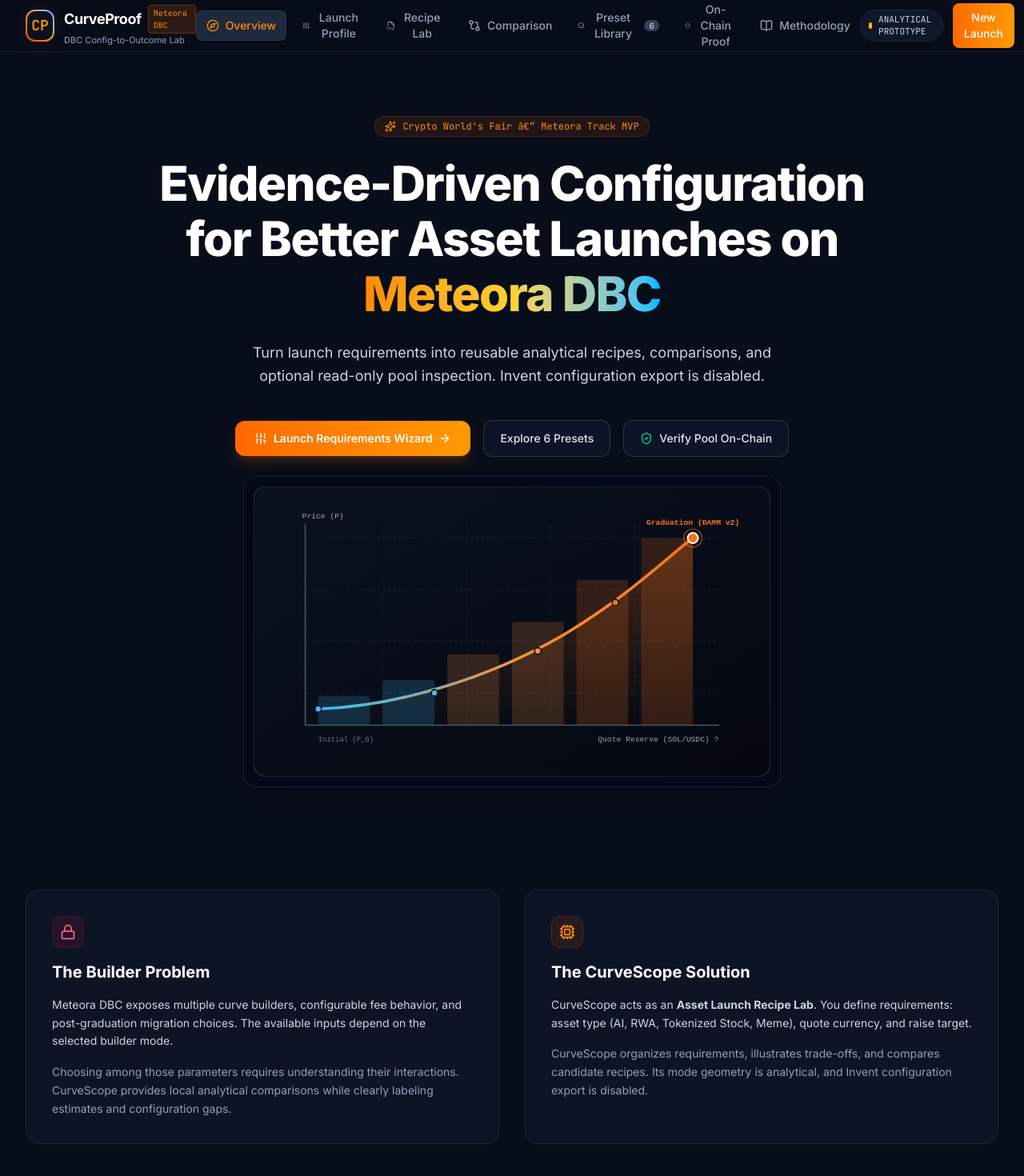
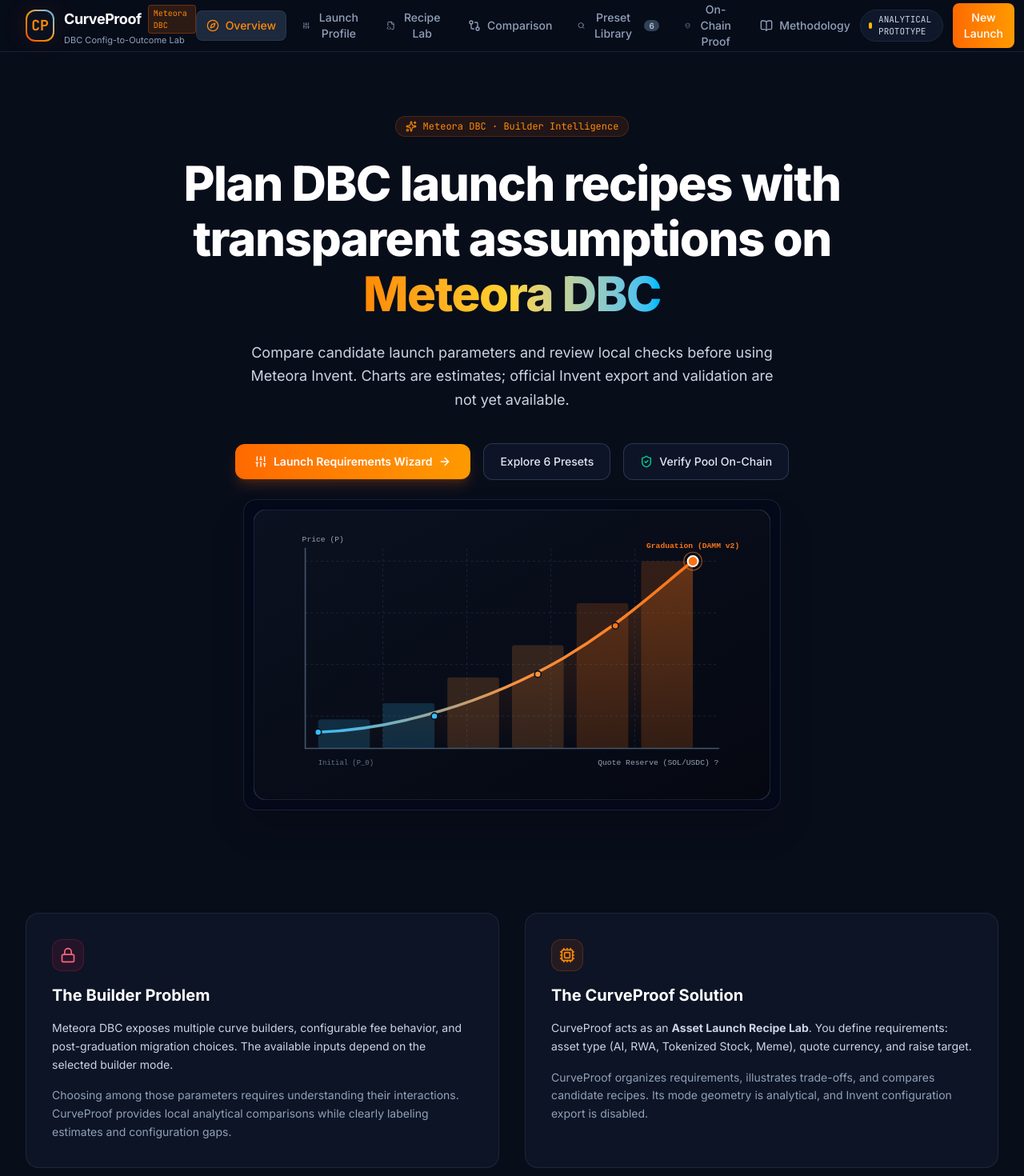
Before and after one commit to roxy4798/CurvaScope, a React (Vite) app: page / in a window 1280 px wide. Shown: the top 1470 px of the page at 80% size. Built offline with nearby package versions, Linux system fonts and the light colour scheme; what @meteora-ag/dynamic-bonding-curve-sdk would draw is missing.

Commit message:
feat: rebrand interface as CurveProof

```diff
--- a/src/pages/OverviewPage.tsx
+++ b/src/pages/OverviewPage.tsx
@@ -29,18 +29,18 @@ export const OverviewPage: React.FC<OverviewPageProps> = ({
       <section className="relative pt-8 pb-12 sm:pt-12 sm:pb-16 text-center space-y-6">
         <div className="inline-flex items-center space-x-2 px-3 py-1 rounded-full bg-orange-500/10 border border-orange-500/20 text-orange-400 text-xs font-mono">
           <Sparkles className="w-3.5 h-3.5" />
-          <span>Crypto World's Fair â€” Meteora Track MVP</span>
+          <span>Meteora DBC · Builder Intelligence</span>
         </div>
 
         <h1 className="text-4xl sm:text-5xl lg:text-6xl font-extrabold text-white tracking-tight max-w-4xl mx-auto leading-[1.15]">
-          Evidence-Driven Configuration for Better Asset Launches on{' '}
+          Plan DBC launch recipes with transparent assumptions on{' '}
           <span className="bg-gradient-to-r from-orange-400 via-amber-300 to-sky-400 bg-clip-text text-transparent">
             Meteora DBC
           </span>
         </h1>
 
         <p className="text-base sm:text-lg text-slate-300 max-w-2xl mx-auto leading-relaxed">
-          Turn launch requirements into reusable analytical recipes, comparisons, and optional read-only pool inspection. Invent configuration export is disabled.
+          Compare candidate launch parameters and review local checks before using Meteora Invent. Charts are estimates; official Invent export and validation are not yet available.
         </p>
 
         <div className="flex flex-wrap items-center justify-center gap-4 pt-4">
@@ -73,7 +73,7 @@ export const OverviewPage: React.FC<OverviewPageProps> = ({
         <div className="pt-4 max-w-2xl mx-auto rounded-2xl overflow-hidden border border-slate-800/80 shadow-2xl bg-slate-950/60 p-2 sm:p-3">
           <img
             src={heroSvg}
-            alt="CurveScope dynamic bonding curve virtual reserve architecture"
+            alt="CurveProof analytical DBC curve illustration (not an on-chain quote)"
             className="w-full h-auto rounded-xl"
             loading="lazy"
           />
@@ -91,7 +91,7 @@ export const OverviewPage: React.FC<OverviewPageProps> = ({
             Meteora DBC exposes multiple curve builders, configurable fee behavior, and post-graduation migration choices. The available inputs depend on the selected builder mode.
           </p>
           <p className="text-sm text-slate-400 leading-relaxed">
-            Choosing among those parameters requires understanding their interactions. CurveScope provides local analytical comparisons while clearly labeling estimates and configuration gaps.
+            Choosing among those parameters requires understanding their interactions. CurveProof provides local analytical comparisons while clearly labeling estimates and configuration gaps.
           </p>
         </div>
 
@@ -99,12 +99,12 @@ export const OverviewPage: React.FC<OverviewPageProps> = ({
           <div className="w-10 h-10 rounded-xl bg-orange-500/10 text-orange-400 flex items-center justify-center border border-orange-500/20">
             <Cpu className="w-5 h-5" />
           </div>
-          <h3 className="text-xl font-bold text-white">The CurveScope Solution</h3>
+          <h3 className="text-xl font-bold text-white">The CurveProof Solution</h3>
           <p className="text-sm text-slate-300 leading-relaxed">
-            CurveScope acts as an <strong>Asset Launch Recipe Lab</strong>. You define requirements: asset type (AI, RWA, Tokenized Stock, Meme), quote currency, and raise target.
+            CurveProof acts as an <strong>Asset Launch Recipe Lab</strong>. You define requirements: asset type (AI, RWA, Tokenized Stock, Meme), quote currency, and raise target.
           </p>
           <p className="text-sm text-slate-400 leading-relaxed">
-            CurveScope organizes requirements, illustrates trade-offs, and compares candidate recipes. Its mode geometry is analytical, and Invent configuration export is disabled.
+            CurveProof organizes requirements, illustrates trade-offs, and compares candidate recipes. Its mode geometry is analytical, and Invent configuration export is disabled.
           </p>
         </div>
       </section>
```
